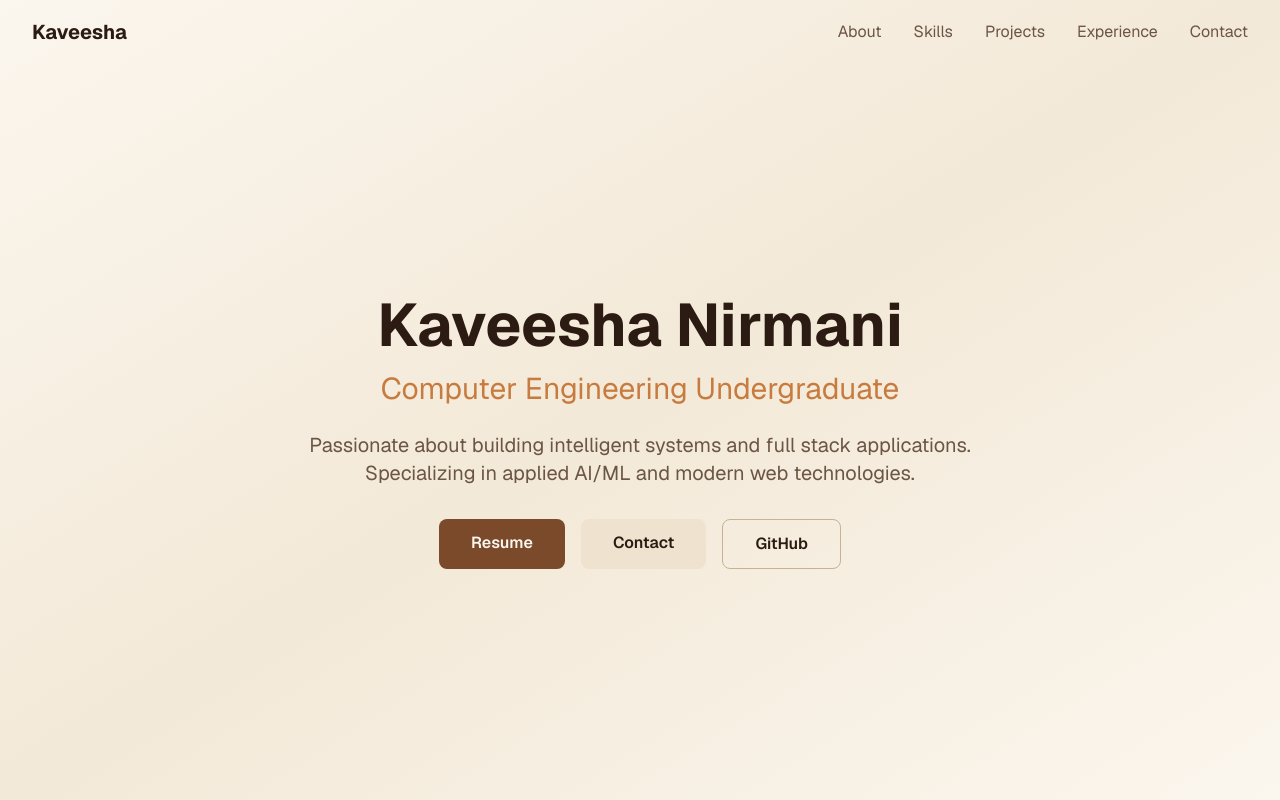
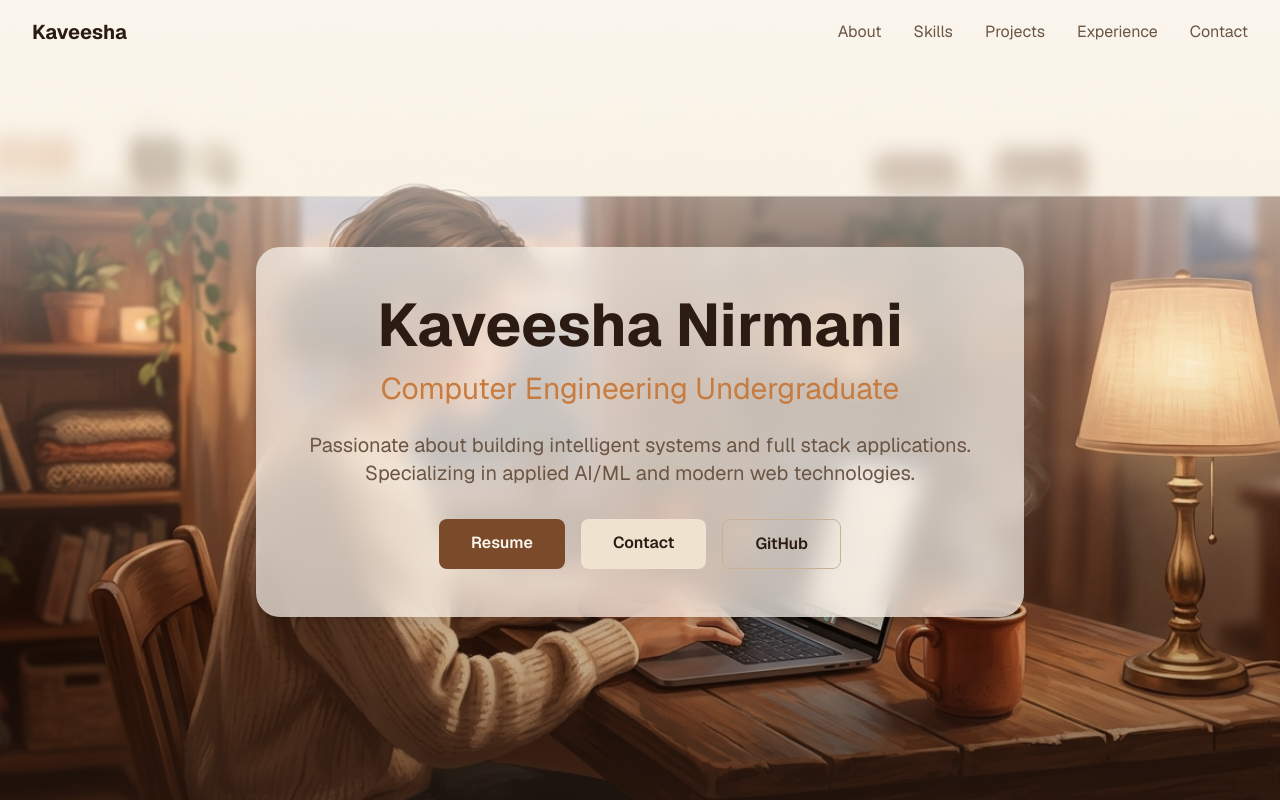
Before and after one commit to Kaveesha20/Portfolio, a Next.js app: page / in a window 1280 px wide. Shown: the top 800 px of the page. Built offline with nearby package versions, Linux system fonts and the light colour scheme.

Commit message:
Remove contact form, animated hero background, coffee theme

```diff
--- a/src/components/Contact.tsx
+++ b/src/components/Contact.tsx
@@ -64,8 +64,7 @@ const Contact = () => {
                 <p className="text-foreground-muted text-sm">Kaveesha20</p>
               </motion.a>
             </div>
-
-            <div className="bg-surface p-8 rounded-lg">
+{/*            <div className="bg-surface p-8 rounded-lg">
               <h3 className="text-2xl font-semibold mb-6 text-center">
                 Send a Message
               </h3>
@@ -99,7 +98,7 @@ const Contact = () => {
                   Send Message
                 </button>
               </form>
-            </div>
+            </div>*/}
           </div>
         </motion.div>
       </div>
--- a/src/components/Hero.tsx
+++ b/src/components/Hero.tsx
@@ -1,19 +1,69 @@
 "use client";
 
 import { motion } from "framer-motion";
+import Image from "next/image";
 
 const Hero = () => {
   return (
-    <section className="min-h-screen flex items-center justify-center bg-gradient-to-br from-background via-surface to-background text-foreground pt-16">
-      <div className="max-w-7xl mx-auto px-4 sm:px-6 lg:px-8 py-20">
+    <section className="relative min-h-screen flex items-center overflow-hidden pt-16">
+      {/* Background illustration with slow Ken Burns zoom */}
+      <motion.div
+        className="absolute inset-0 z-0"
+        initial={{ scale: 1 }}
+        animate={{ scale: 1.06 }}
+        transition={{ duration: 20, ease: "easeOut" }}
+      >
+        <Image
+          src="/hero-coffee-desk.jpg"
+          alt="Illustration of a developer working at a desk with coffee"
+          fill
+          priority
+          className="object-cover object-center"
+        />
+      </motion.div>
+
+      {/* Gradient scrim for text legibility */}
+      <div
+        className="absolute inset-0 z-10"
+        style={{
+          background:
+            "linear-gradient(180deg, var(--background) 0%, rgba(251,246,238,0.55) 22%, rgba(251,246,238,0.15) 45%, rgba(43,27,18,0.15) 75%, rgba(43,27,18,0.55) 100%)",
+        }}
+      />
+
+      {/* Animated steam wisps positioned over the coffee cup (right side of image) */}
+      <div className="absolute z-10 pointer-events-none" style={{ right: "9%", top: "52%" }}>
+        {[0, 1, 2].map((i) => (
+          <motion.span
+            key={i}
+            className="block absolute rounded-full bg-background/60 blur-[2px]"
+            style={{ width: 6, height: 6, left: i * 10 - 8 }}
+            initial={{ opacity: 0, y: 0, x: 0 }}
+            animate={{
+              opacity: [0, 0.6, 0],
+              y: [-4, -70],
+              x: [0, i % 2 === 0 ? 12 : -10, 0],
+              scale: [0.8, 1.6, 1.8],
+            }}
+            transition={{
+              duration: 4 + i,
+              repeat: Infinity,
+              delay: i * 1.2,
+              ease: "easeInOut",
+            }}
+          />
+        ))}
+      </div>
+
+      <div className="relative z-20 max-w-7xl mx-auto px-4 sm:px-6 lg:px-8 py-20 w-full">
         <motion.div
           initial={{ opacity: 0, y: 20 }}
           animate={{ opacity: 1, y: 0 }}
           transition={{ duration: 0.8 }}
-          className="text-center"
+          className="text-center bg-background/70 backdrop-blur-md rounded-3xl px-6 py-10 sm:px-12 sm:py-12 max-w-3xl mx-auto shadow-xl"
         >
           <motion.h1
-            className="text-4xl sm:text-5xl md:text-6xl font-bold mb-4"
+            className="text-4xl sm:text-5xl md:text-6xl font-bold mb-4 text-foreground"
             initial={{ opacity: 0, y: 20 }}
             animate={{ opacity: 1, y: 0 }}
             transition={{ delay: 0.2 }}
```
Also changed, not shown: public/hero-coffee-desk.jpg (added).
